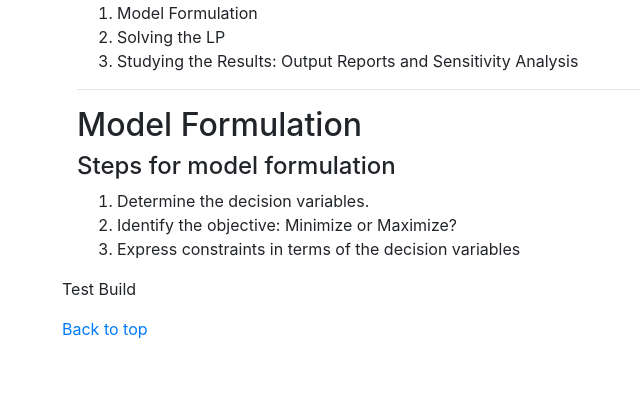
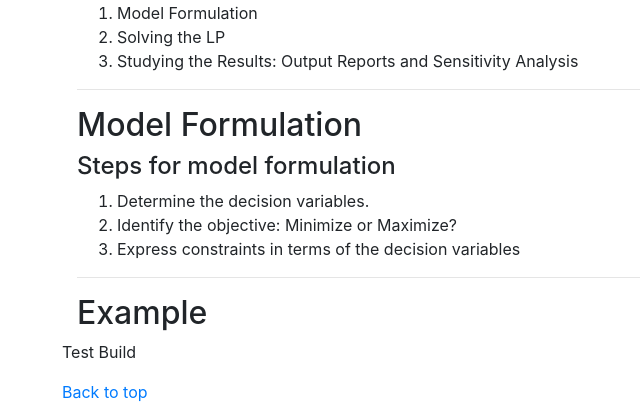
Before and after one commit to hsagnep/DS_Application_V2, a Flask app: page /linear_programming in a window 1280 px wide. Shown: the part 771-1191 px from the top of the page, without its empty margins (23-663 px from the left). Before the commit the page ends 1110 px from the top, so only its background shows below. Run offline with Flask 2, Linux system fonts and the light colour scheme; some libraries are stand-ins or nearby versions.

Commit message:
Update linear_programming.html

```diff
--- a/templates/linear_programming.html
+++ b/templates/linear_programming.html
@@ -68,6 +68,8 @@
                     <li>Identify the objective: Minimize or Maximize?</li>
                     <li>Express constraints in terms of the decision variables</li>
                 </ol>
+                <hr>
+                <h2>Example</h2>
 
             </div><!-- /.blog-post -->
 
```
